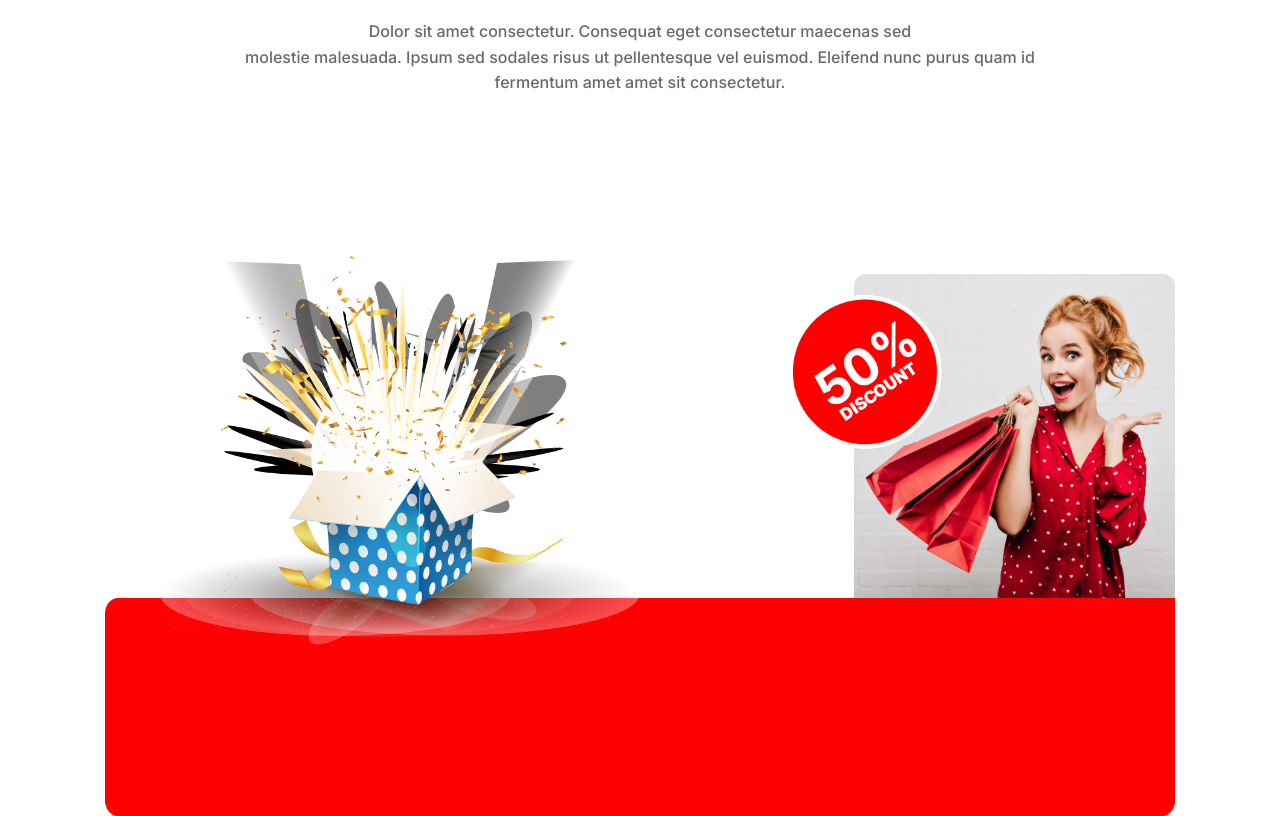
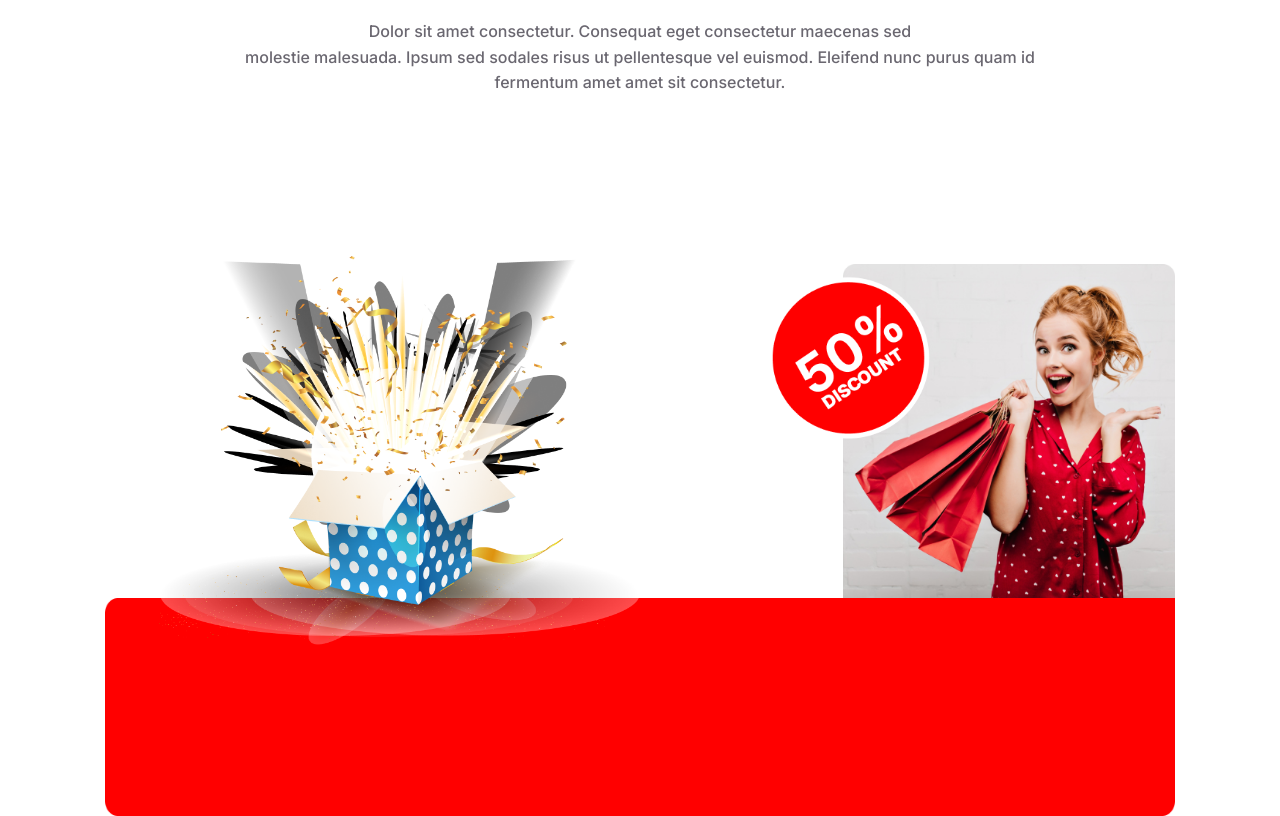
Before and after one commit to AR-Aourangazeb-Alif/b9-a1, a plain HTML site: page index.html in a window 1280 px wide. Shown: the part 3788-4604 px from the top of the page. Drawn offline with Linux system fonts and the light colour scheme.

Commit message:
tweeked the alignment

```diff
--- a/styles/optional.css
+++ b/styles/optional.css
@@ -21,17 +21,17 @@
 }
 
 #photo-3{
-    width: 30%;
+    width: 31%;
     z-index: 2;
     right: 0%;
     bottom: 34%;
 }
 
 #photo-1{
-    width: 20%;
+    width: 21%;
     z-index: 4;
-    left: 61%;
-    top: 14%;
+    left: 59%;
+    top: 11%;
 }
 
 #photo-2{
```
